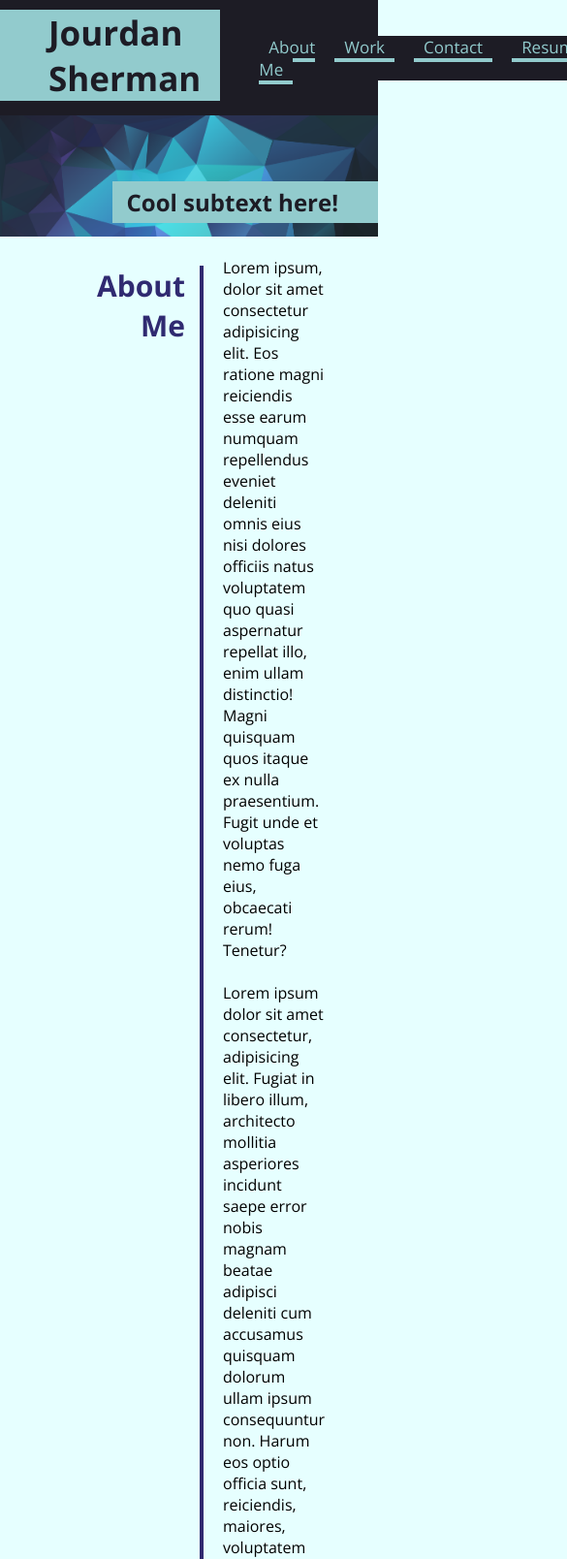
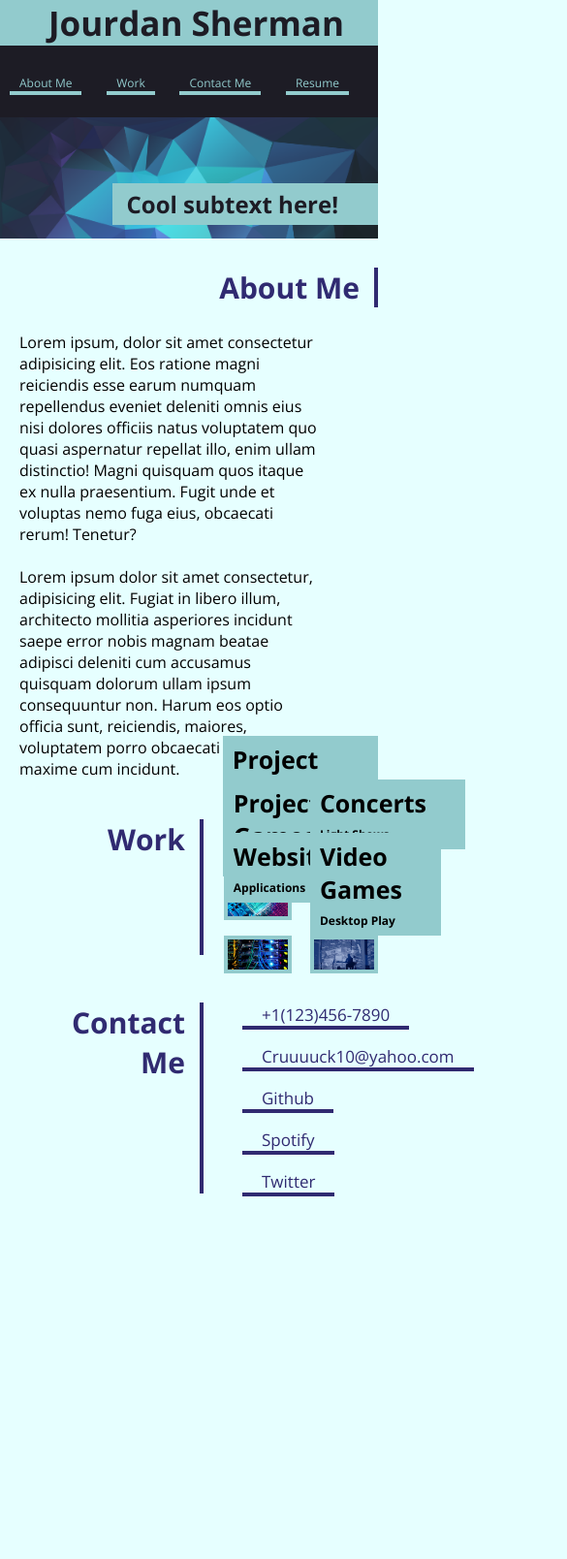
Before and after one commit to Blainerdonovan/sample-portfolio, a plain HTML site: page index.html in a window 390 px wide. Shown: the top 1608 px of the page at 97% size, 585 px wide, since content can reach past the window. After the commit the page ends 1255 px from the top, so only its background shows below. Drawn offline with nearby package versions, Linux system fonts and the light colour scheme.

Commit message:
mheader and navigation bar set for media queries

```diff
--- a/assets/stlye.css
+++ b/assets/stlye.css
@@ -146,22 +146,21 @@ img {
 
 .footnav {
     display: flex;
-    justify-content: space-between;
 }
 
 .footnav .h1 {
-    margin: 24px 0px 24px 74px;
+    margin: 24px 0px 24px 21px;
 }
 
 .footnav ul {
     display: flex;
-
+    padding: 30px;
+    margin: 0px 120px;
 }
 
 .footnav ul li {
-    margin-right: 20px;
     list-style-type: none;
-    padding: 25px;
+    padding: 10px;
 }
 
 
@@ -212,31 +211,97 @@ img {
     margin: 0px;
 }
 
-/*
-@media screen and (min-width: 1366px) {
-    /* .footnav {
-        margin: 35px 176px;
+@media screen and (max-width: 1080px) {
+    .footnav .h1 {
+        margin: 24px 0px 24px 50px;
     }
-} */
 
-/* @media screen and (max-width: 992px) {
-    .footnav {
-        margin: 30px 150px;
+    .footnav ul {
+        display: flex;
+        flex-wrap: wrap;
+        padding: 15px;
+        margin: 0px 25px;
+    }
+}
+
+@media screen and (max-width: 768px) {
+    .nav {
+        width: 100%;
+        background-color: #1d1c25;
+        display: flex;
+        justify-content: center;
+        align-content: space-around;
+        display: inline-block;
+        padding: 10px 0px 10px 0px;
+    }
+
+    .footnav .h1 {
+        margin: 24px 0px 24px 74px;
+    }
+
+    .footnav ul {
+        display: flex;
+        padding: 15px;
+        margin: 0px 15px;
+    }
+
+}
+
+@media screen and (max-width: 500px) {
+    .nav {
+        background-color: #1d1c25;
+        padding: 0px;
+        margin: 0px;
+    }
+
+    .ul {
+        display: flex;
+        padding: 10px;
+        justify-content: space-between;
+        align-content: center;
+        background-color: #1d1c25;
+    }
+
+    .ul li {
+        margin-right: 20px;
+        list-style-type: none;
+        background-color: #1d1c25;
+    }
+
+    a {
+        background-color: #1d1c25;
+        text-decoration: none;
+        border-bottom: 4px solid #92cbcd;
+        font-size: 12px;
+        color: #92cbcd;
+        padding: 0px 10px;
+    }
+
+    aside {
+        display: block;
     }
 
     .h1 {
-        margin: 0px 4px 0px 50px;
+        color: #302a71;
+        font-size: 30px;
+        padding-right: 15px;
+        margin-right: 20;
+        border-right: 4px solid #302a71;
+        text-align: right;
+        margin-left: 100px;
     }
 
-    .article {
-        display: block;
+    p {
+        padding: 0px 60px 0px 20px;
+    }
+    .footnav .h1 {
+        margin: 24px 0px 24px 74px;
     }
 
-    h3 {
-        font-size: 20px;
+    .footnav ul {
+        display: flex;
+        flex-direction: column;
+        padding: 15px;
+        margin: 0px 15px;
     }
-
-    h4 {
-        font-size: 10px
-    }
-} */
+}
--- a/index.html
+++ b/index.html
@@ -20,7 +20,7 @@
               <ul class="ul">
                 <li><a href="#about-me">About Me</a></li>
                 <li><a href="#work">Work</a></li>
-                <li><a href="#contact">Contact</a></li>
+                <li><a href="#contact">Contact Me</a></li>
                 <li><a href="https://www.resume-now.com/" target="_blank">Resume</a></li>
               </ul>
             </nav>
@@ -91,7 +91,7 @@
 
         <footer>
             <nav class="footnav">
-                <h1 class="h1">Contact</h1>
+                <h1 class="h1">Contact Me</h1>
                     <ul id="contact">
                         <li><a class="list" href="tel:1234567890">+1(123)456-7890</a></li>
                         <li><a class="list" href="mailto:Cruuuuck10@yahoo.com">Cruuuuck10@yahoo.com</a></li>
```
